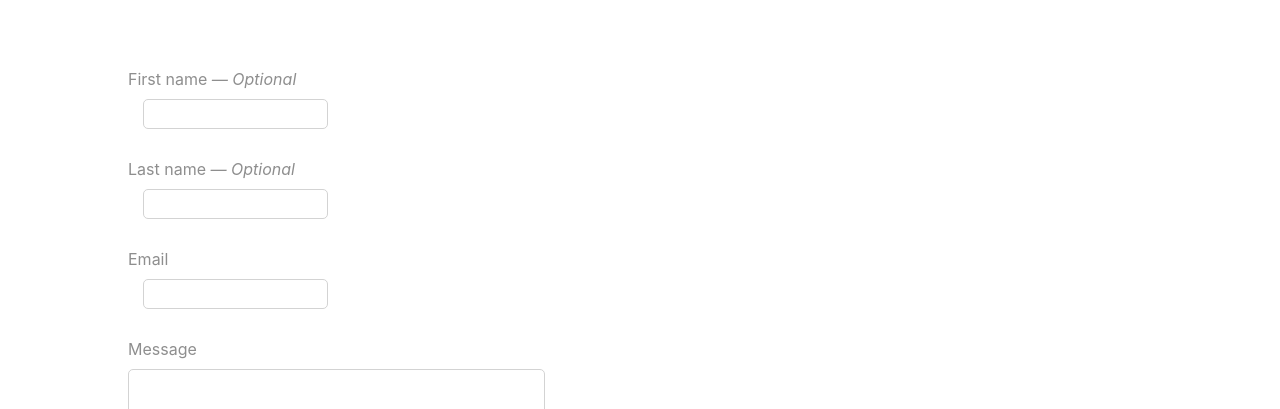
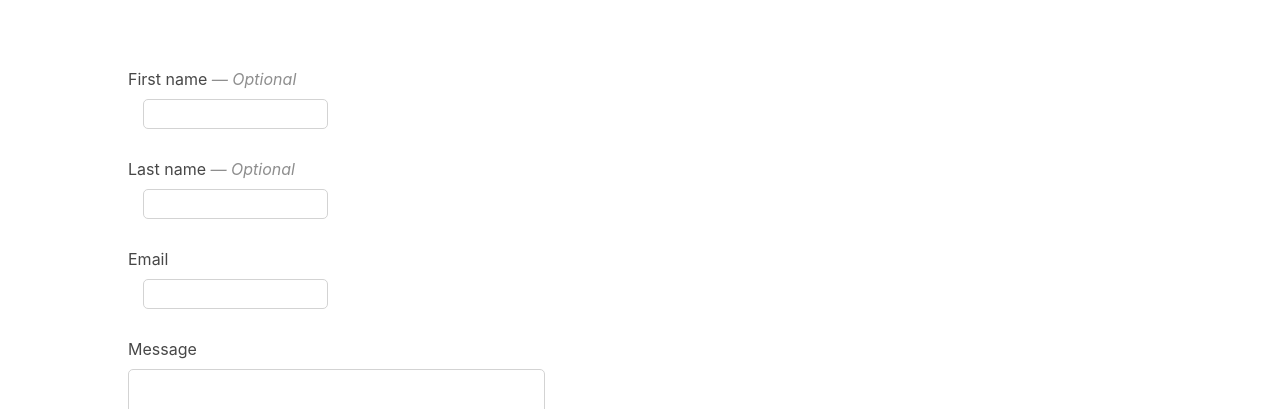
Before and after one commit to nathaner/test-temp, a Next.js app: page /contact in a window 1280 px wide. Shown: the part 290-699 px from the top of the page. Built offline with nearby package versions, Linux system fonts and the light colour scheme.

Commit message:
Change font color

```diff
--- a/styles/components/forms.css
+++ b/styles/components/forms.css
@@ -15,12 +15,12 @@ form button.btn {
 label {
     display: block;
     transition: var(--transition-duration);
-    color: var(--color-grey);
     margin-bottom: 10px;
 }
 
 label span.optional {
     font-style: italic;
+    color: var(--color-grey);
 }
 
 input {
--- a/styles/vars.css
+++ b/styles/vars.css
@@ -10,7 +10,7 @@
   --color-lightgrey: lightgrey;
   --color-contrast: white;
   --color-contrast-darker: rgb(227, 227, 227);
-  --color-font: rgb(88, 88, 88);
+  --color-font: rgb(71, 71, 71);
 
   --padding-side: 10%;
   --breakpoint-mobile: 768px;
```
